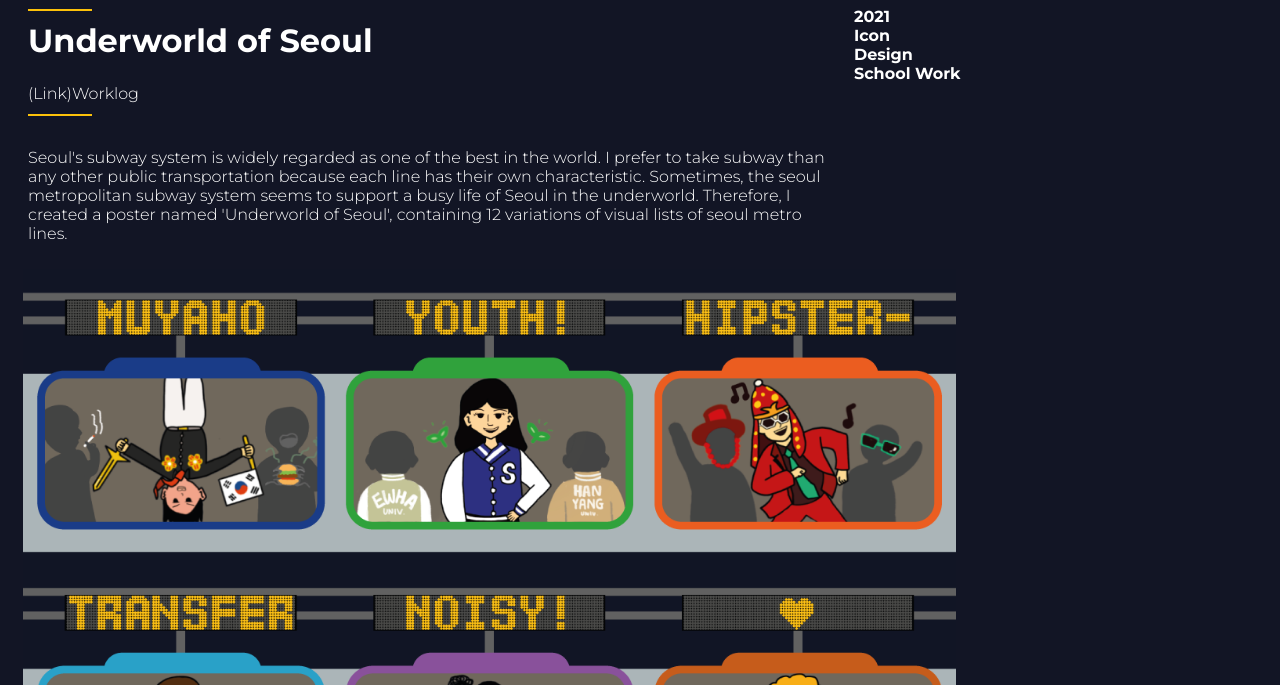
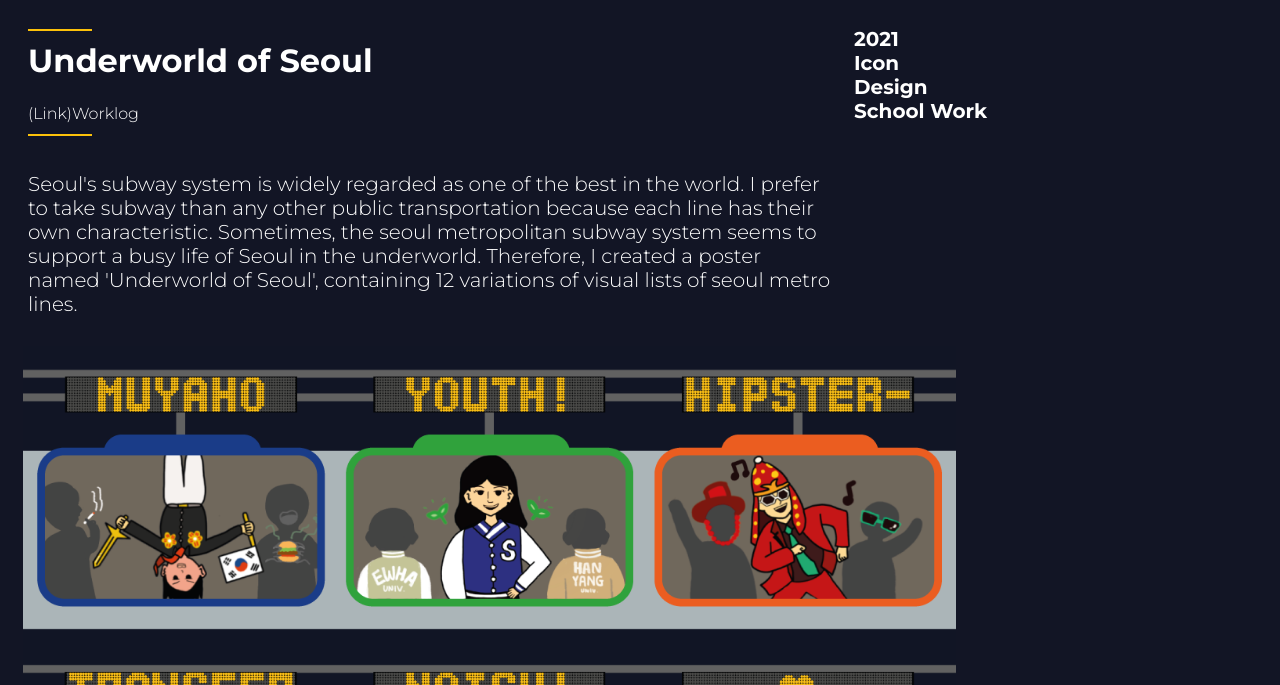
Before and after one commit to keyeun/keyeun.github.io, a plain HTML site: page p1.html in a window 1280 px wide. Shown: the part 115-800 px from the top of the page. Drawn offline with nearby package versions, Linux system fonts and the light colour scheme.

Commit message:
1012 17:35

```diff
--- a/css/styles.css
+++ b/css/styles.css
@@ -151,7 +151,7 @@ body {
 }
 
 .project-intro {
-  margin-top: 10px;
+  margin-top: 30px;
   margin-bottom: 1em;
   margin-left: 10px;
   display: grid;
@@ -184,7 +184,6 @@ body {
   margin-left: 10px;
   color: inherit;
   display: grid;
-  grid-template-columns: 2fr 1fr;
 }
 
 .project-main-article {
@@ -227,6 +226,7 @@ body {
 
 .project-tool {
   margin: 20px;
+  font-size:20px;
 }
 
 .footer {
@@ -433,10 +433,27 @@ body {
   .project-intro-h2 {
     font-size: 32px;
   }
+
+  .project-intro-tag {
+    font-size: 20px;
+  }
+
+  .project-main {
+    margin-left: 10px;
+    color: inherit;
+    display: grid;
+    grid-template-columns: 2fr 1fr;
+  }
+
+  .project-main-article {
+    font-size: 20px;
+  }
+
   .project-img {
     display: grid;
     grid-template-columns: 1fr 2fr;
   }
+
   .design-img img {
     position: absolute;
     width: 75%;
@@ -445,7 +462,7 @@ body {
   }
 
   .design-img {
-    padding-top: 120%;
+    padding-top: 110%;
   }
   .p1-img-container {
     display: grid;
```
